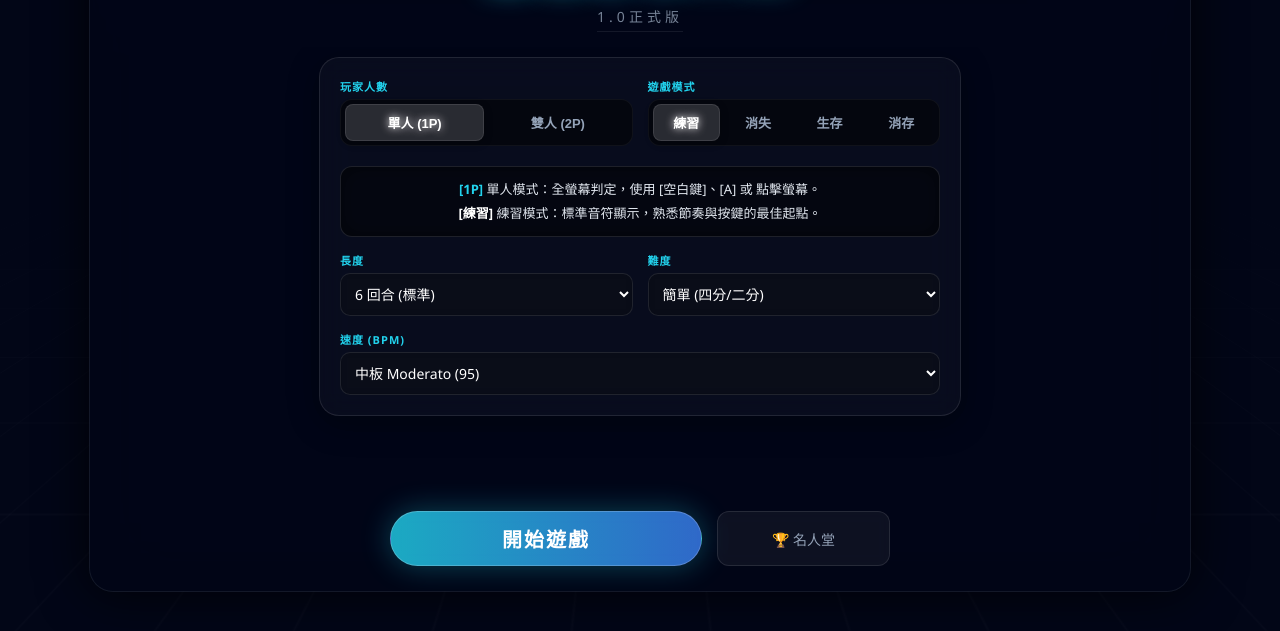
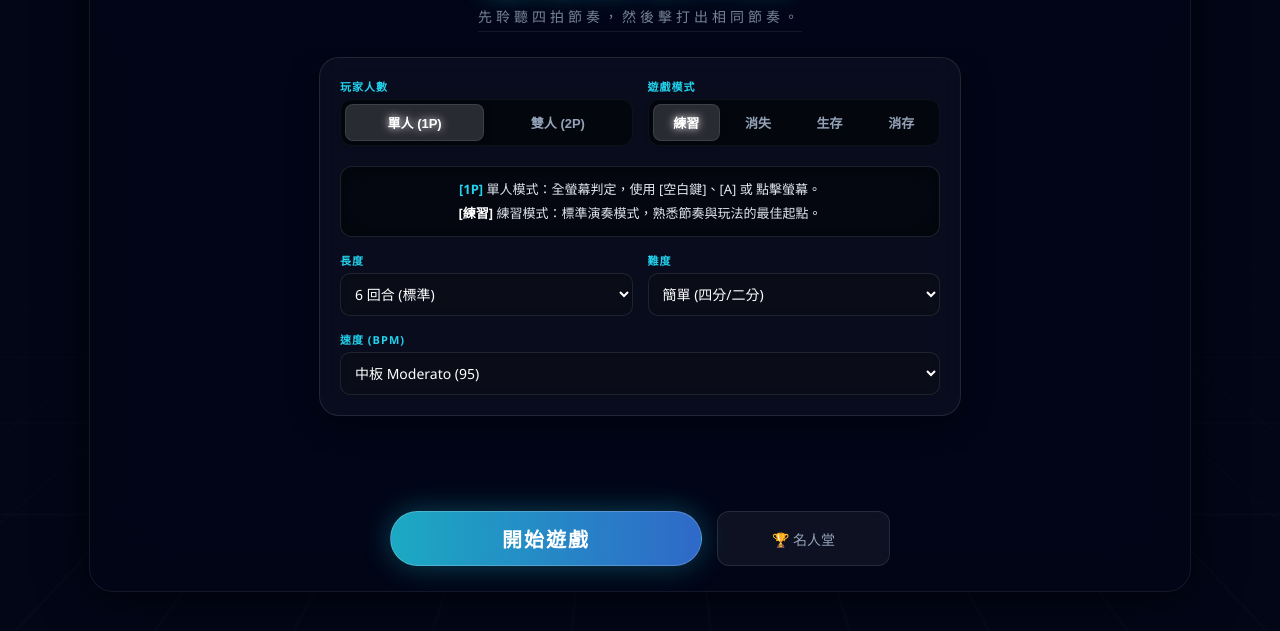
Before and after one commit to LTMPS-ChuSiuHin/rhythm_game, a plain HTML site: page index.html in a window 1280 px wide. Shown: the part 149-780 px from the top of the page. Drawn offline with Linux system fonts and the light colour scheme.

Commit message:
Add files via upload

```diff
--- a/index.html
+++ b/index.html
@@ -264,7 +264,7 @@
         <div id="menu-screen" class="screen active">
             <div class="screen-header">
                 <h1>藍循節奏大師</h1>
-                <p class="subtitle">1.0正式版</p>
+                <p class="subtitle">先聆聽四拍節奏，然後擊打出相同節奏。</p>
             </div>
             <div class="scroll-content">
                 <div class="control-panel">
@@ -403,10 +403,10 @@
                 2: "雙人對戰：P1 點擊上半屏 [空白鍵/A]，P2 點擊下半屏 [↑, ↓]。",
             },
             modes: {
-                'fixed': "練習模式：標準音符顯示，熟悉節奏與按鍵的最佳起點。",
+                'fixed': "練習模式：標準演奏模式，熟悉節奏與玩法的最佳起點。",
                 'vanishing': "消失模式：音符會在判定線前隱形，考驗您的絕對節奏感。",
-                'survival': "生存模式：MISS 即扣血，耗盡將失敗，挑戰您的持久力。",
-                'vanishing-survival': "消存模式：隱形音符 + 殘酷生存，大師級的終極試煉！"
+                'survival': "生存模式：只有三次失誤的機會，無限回合挑戰您的集中力。",
+                'vanishing-survival': "消失＋生存模式：隱形音符 + 生存考驗的終極試煉！"
             }
         };
 
```
